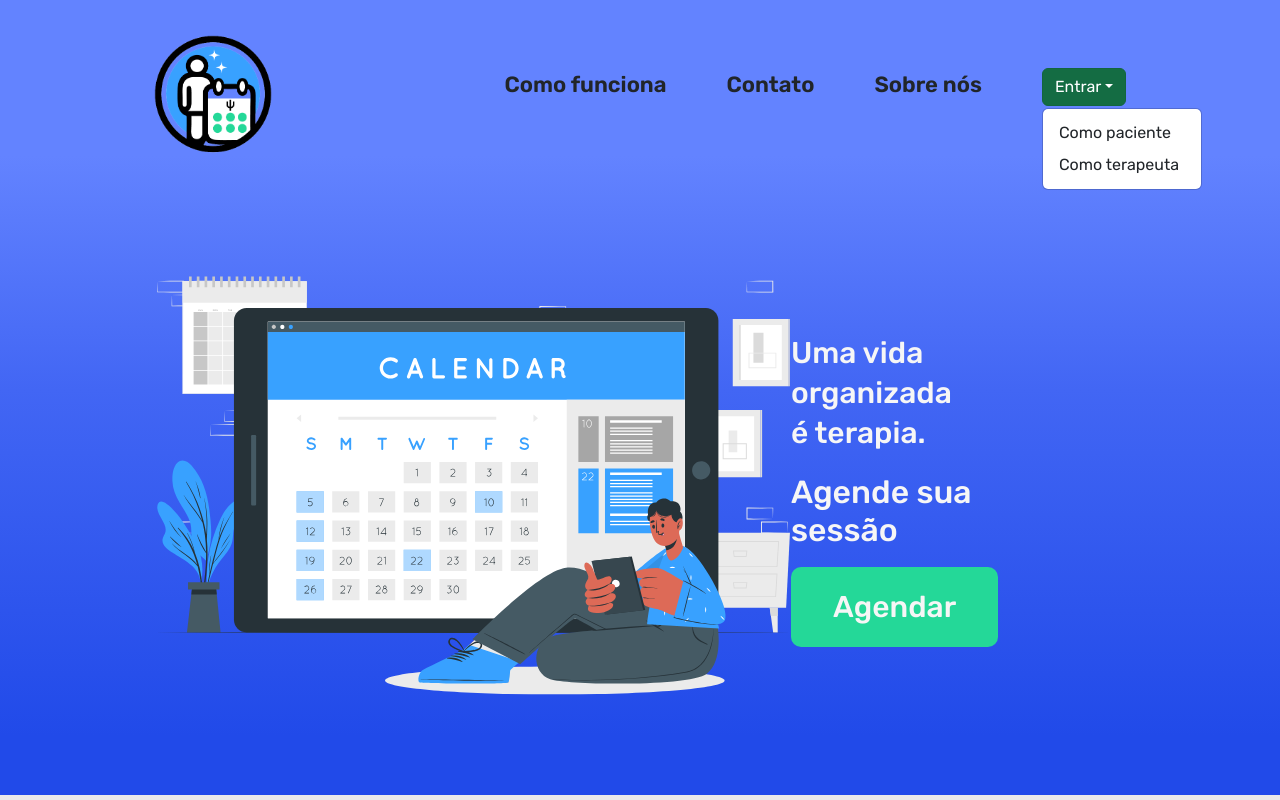
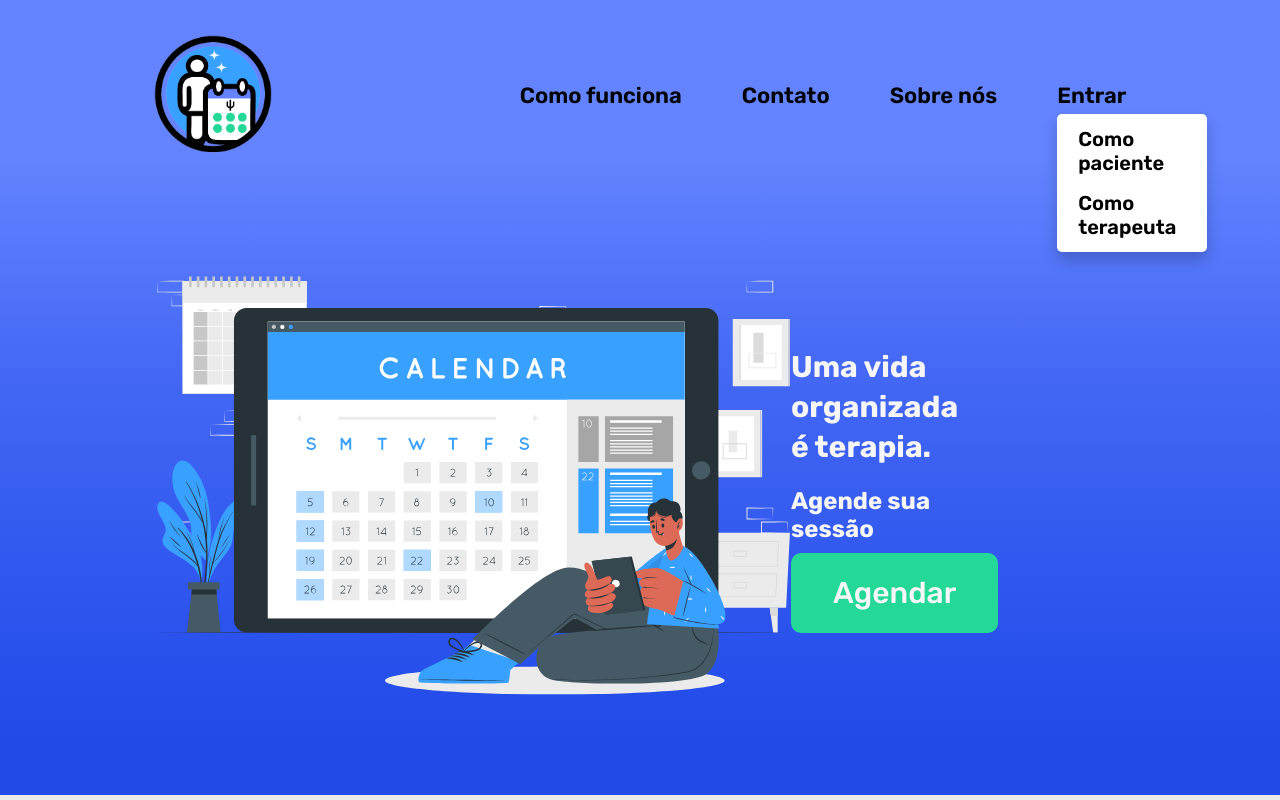
Before and after one commit to yuriTakamisawaRibeiro/TeralinkFront, a React (Vite) app: page / in a window 1280 px wide. Both pictures are taken after a click on the item "Entrar". Shown: the top 800 px of the page. Built offline with nearby package versions, Linux system fonts and the light colour scheme.

Commit message:
dropdown fix

```diff
--- a/package.json
+++ b/package.json
@@ -15,6 +15,7 @@
     "react": "^18.2.0",
     "react-bootstrap": "^2.10.2",
     "react-dom": "^18.2.0",
+    "react-dropdown-select": "^4.11.2",
     "react-icons": "^5.0.1",
     "react-router-dom": "^6.23.0",
     "styled-components": "^6.1.8"
--- a/src/components/Header/index.jsx
+++ b/src/components/Header/index.jsx
@@ -1,12 +1,37 @@
-import { Container, Content, Navigation, Icon } from "./styles";
+import { Container, Content, Navigation, Icon, Dropdown,  DropdownItem } from "./styles";
 import teralinklogo from '../../assets/teralinklogo.png';
 import { FaUser } from "react-icons/fa";
-import { Dropdown } from 'react-bootstrap';
+import { useState, useEffect, useRef } from "react";
 
 export function Header() {
-    const handleDropdown = (eventKey) => {
-        console.log(`Selected ${eventKey}`);
+    const [showDropdown, setShowDropdown] = useState(false);
+    const [dropdownActiveIndex, setDropdownActiveIndex] = useState(null);
+    const dropdownRef = useRef(null);
+
+    const handleEntrarClick = () => {
+        setShowDropdown(!showDropdown);
     };
+
+    const handleDropdownItemClick = (index) => {
+        if (dropdownActiveIndex === index) {
+            setDropdownActiveIndex(null); // Reset if clicked again
+        } else {
+            setDropdownActiveIndex(index);
+        }
+    };
+
+    useEffect(() => {
+        const handleClickOutside = (event) => {
+            if (dropdownRef.current && !dropdownRef.current.contains(event.target)) {
+                setShowDropdown(false);
+            }
+        }
+
+        document.addEventListener("mousedown", handleClickOutside);
+        return () => {
+            document.removeEventListener("mousedown", handleClickOutside);
+        };
+    }, []);
 
     return (
         <Container>
@@ -18,23 +43,17 @@ export function Header() {
                         <li>Como funciona</li>
                         <li>Contato</li>
                         <li>Sobre nós</li>
-                        <li>
-                            <Dropdown onSelect={handleDropdown}>
-                                <Dropdown.Toggle variant="success" id="dropdown-basic">
-                                    Entrar
-                                </Dropdown.Toggle>
-
-                                <Dropdown.Menu>
-                                    <Dropdown.Item eventKey="comoPaciente">Como paciente</Dropdown.Item>
-                                    <Dropdown.Item eventKey="comoTerapeuta">Como terapeuta</Dropdown.Item>
-                                </Dropdown.Menu>
+                        <li onClick={handleEntrarClick} style={{position: 'relative'}}>
+                            Entrar
+                            {showDropdown && (
+                            <Dropdown ref={dropdownRef}>
+                                <DropdownItem className={dropdownActiveIndex === 0? 'active' : ''} onClick={() => handleDropdownItemClick(0)}>Como paciente</DropdownItem>
+                                <DropdownItem className={dropdownActiveIndex === 1? 'active' : ''} onClick={() => handleDropdownItemClick(1)}>Como terapeuta</DropdownItem>
                             </Dropdown>
+                            )}
                         </li>
                     </ul>
                 </Navigation>
-                {/* <Icon>
-                    <FaUser />
-                </Icon> */}
             </Content>
         </Container>
     );
--- a/src/components/Header/styles.js
+++ b/src/components/Header/styles.js
@@ -31,7 +31,7 @@ export const Navigation = styled.nav`
     position: relative;
   }
 
-  ul li:hover {
+   li:hover {
     color: #f6f6f6;
     transition: 0.3s;
   }
@@ -46,3 +46,38 @@ export const Icon = styled.span`
     cursor: pointer;
   }
 `;
+
+export const Dropdown = styled.ul`
+     position: absolute;
+    background-color: #fff;
+    list-style: none;
+    padding: 5px;
+    margin-top: 5px;
+    width: 150px;
+    box-shadow: 0px 8px 16px 0px rgba(0,0,0,0.2);
+    z-index: 1;
+    border-radius:5px;
+
+    li {
+        padding: 8px 16px;
+        font-size:20px;
+        cursor: pointer;
+    }
+
+    li:hover {
+        color: #000;
+        background-color: #ddd;
+    }
+`;
+
+
+export const DropdownItem = styled.li`
+  padding: 8px 16px;
+  font-size: 20px;
+  cursor: pointer;
+
+  &:hover {
+    color:#000;
+    background-color: #ddd;
+  }
+`;
--- a/src/main.jsx
+++ b/src/main.jsx
@@ -1,7 +1,7 @@
 import React from 'react'
 import ReactDOM from 'react-dom/client'
 import GlobalStyle from './styles/global';
-import 'bootstrap/dist/css/bootstrap.min.css';
+
 
 import { SignInPatient } from './pages/SignInPatient';
 import { SignUpPatient } from './pages/SignUpPatient';
```
Also changed, not shown: 1 other file (tests, documents, lock files or other folders).
